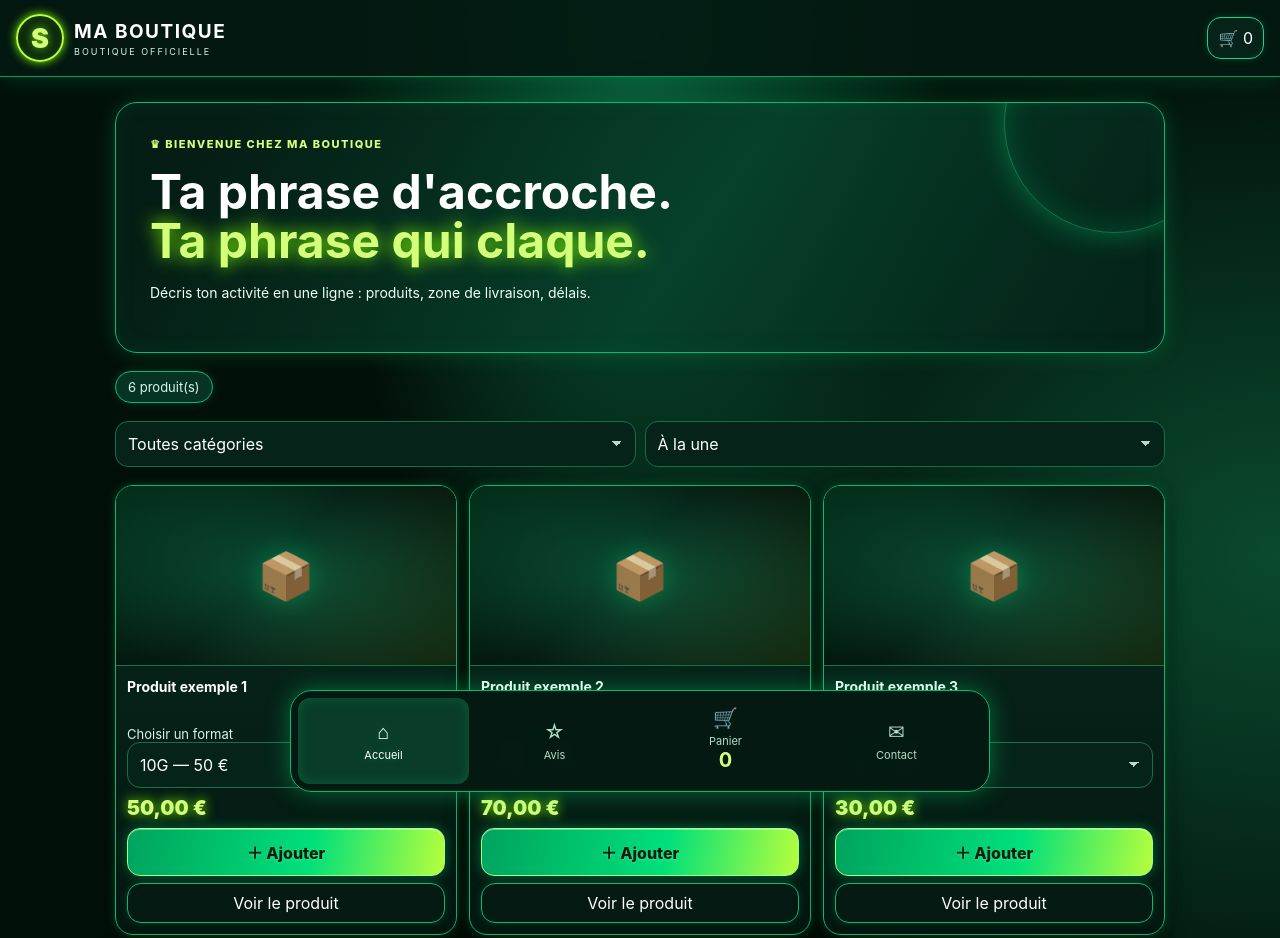
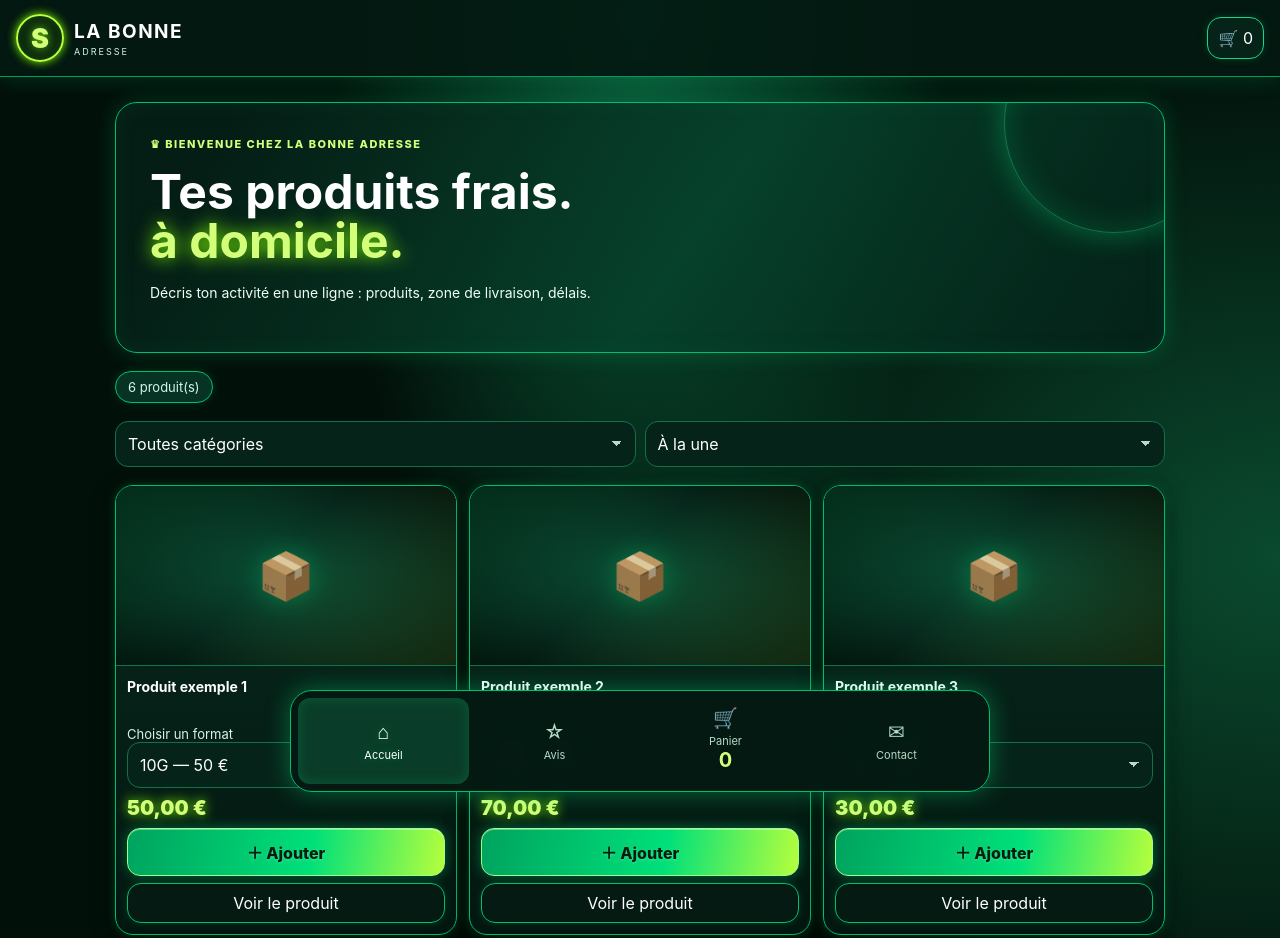
Before and after one commit to patrikar961/Test, a plain HTML site: page index.html in a window 1280 px wide. Shown: the top 938 px of the page. Drawn offline with Linux system fonts and the light colour scheme.

Commit message:
Update branding text in index.html

```diff
--- a/index.html
+++ b/index.html
@@ -30,8 +30,8 @@
   <div class="brand">
     <div class="logo">S</div>
     <div>
-      <strong>MA BOUTIQUE</strong>
-      <small>BOUTIQUE OFFICIELLE</small>
+      <strong>LA BONNE</strong>
+      <small>ADRESSE</small>
     </div>
   </div>
 
@@ -48,11 +48,11 @@
   <div class="welcome">
     <div class="welcome-layout">
       <div class="welcome-copy">
-        <div class="eyebrow">♛ BIENVENUE CHEZ MA BOUTIQUE</div>
+        <div class="eyebrow">♛ BIENVENUE CHEZ LA BONNE ADRESSE</div>
 
         <h1>
-          Ta phrase d'accroche.<br>
-          <span>Ta phrase qui claque.</span>
+          Tes produits frais.<br>
+          <span>à domicile.</span>
         </h1>
 
         <p class="muted">
```
